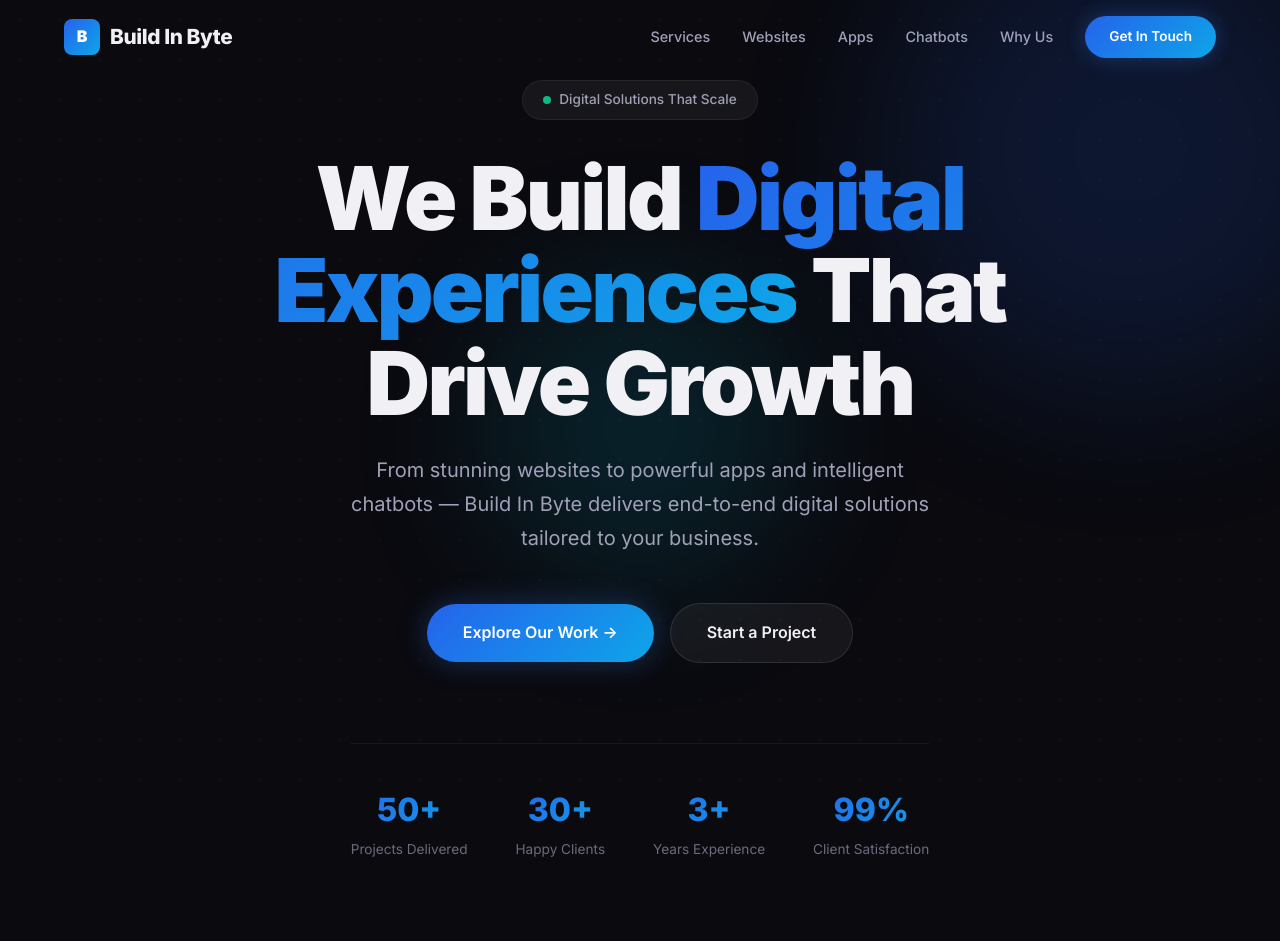
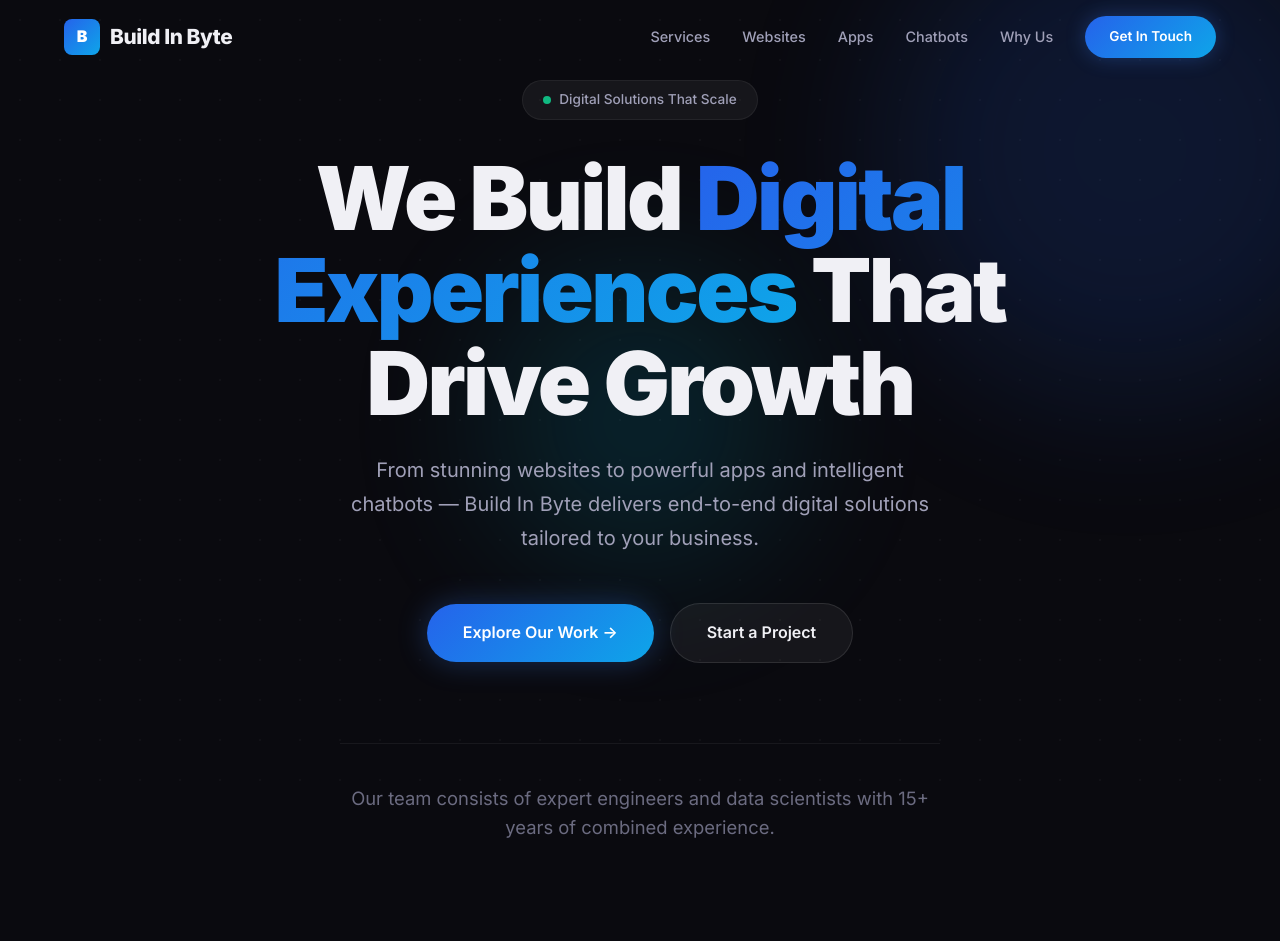
Before and after one commit to buildinbyte-dotcom/company-website, a Next.js app: page / in a window 1280 px wide. Shown: the top 941 px of the page. Built offline with nearby package versions, Linux system fonts and the light colour scheme.

Commit message:
feat: remove stats sections and add team experience statement

```diff
--- a/src/components/Hero.module.css
+++ b/src/components/Hero.module.css
@@ -153,42 +153,13 @@
   animation: float 12s ease-in-out infinite 4s;
 }
 
-/* Stats Bar */
-.statsBar {
-  display: flex;
-  gap: 48px;
+/* Team Text */
+.heroTeamText {
   margin-top: 80px;
   padding-top: 40px;
   border-top: 1px solid var(--border-subtle);
-  flex-wrap: wrap;
-  justify-content: center;
+  font-size: 1.15rem;
+  color: var(--text-muted);
+  max-width: 600px;
+  line-height: 1.6;
 }
-
-.stat {
-  text-align: center;
-}
-
-.statNumber {
-  font-size: 2rem;
-  font-weight: 800;
-  background: var(--gradient-primary);
-  -webkit-background-clip: text;
-  -webkit-text-fill-color: transparent;
-  background-clip: text;
-}
-
-.statLabel {
-  font-size: 0.85rem;
-  color: var(--text-muted);
-  margin-top: 4px;
-}
-
-@media (max-width: 768px) {
-  .statsBar {
-    gap: 24px;
-  }
-
-  .stat {
-    flex: 1 1 120px;
-  }
-}
--- a/src/components/Hero.tsx
+++ b/src/components/Hero.tsx
@@ -3,12 +3,7 @@
 import { motion } from "framer-motion";
 import styles from "./Hero.module.css";
 
-const stats = [
-  { number: "50+", label: "Projects Delivered" },
-  { number: "30+", label: "Happy Clients" },
-  { number: "3+", label: "Years Experience" },
-  { number: "99%", label: "Client Satisfaction" },
-];
+
 
 export default function Hero() {
   return (
@@ -68,17 +63,12 @@ export default function Hero() {
         </motion.div>
 
         <motion.div
-          className={styles.statsBar}
+          className={styles.heroTeamText}
           initial={{ opacity: 0, y: 30 }}
           animate={{ opacity: 1, y: 0 }}
           transition={{ duration: 0.7, delay: 0.5 }}
         >
-          {stats.map((stat) => (
-            <div key={stat.label} className={styles.stat}>
-              <div className={styles.statNumber}>{stat.number}</div>
-              <div className={styles.statLabel}>{stat.label}</div>
-            </div>
-          ))}
+          Our team consists of expert engineers and data scientists with 15+ years of combined experience.
         </motion.div>
       </div>
     </section>
--- a/src/components/WhyChooseUs.module.css
+++ b/src/components/WhyChooseUs.module.css
@@ -8,50 +8,7 @@
   margin-bottom: 64px;
 }
 
-.grid {
-  display: grid;
-  grid-template-columns: repeat(4, 1fr);
-  gap: 24px;
-  max-width: var(--container-width);
-  margin: 0 auto;
-  padding: var(--container-padding);
-  margin-bottom: 64px;
-}
 
-.statCard {
-  padding: 32px 24px;
-  background: var(--bg-glass);
-  border: 1px solid var(--border-subtle);
-  border-radius: var(--radius-lg);
-  text-align: center;
-  transition: all var(--transition-base);
-}
-
-.statCard:hover {
-  transform: translateY(-4px);
-  border-color: var(--border-light);
-  box-shadow: var(--shadow-glow);
-}
-
-.statIcon {
-  font-size: 2rem;
-  margin-bottom: 12px;
-}
-
-.statNumber {
-  font-size: 2.2rem;
-  font-weight: 800;
-  background: var(--gradient-primary);
-  -webkit-background-clip: text;
-  -webkit-text-fill-color: transparent;
-  background-clip: text;
-  margin-bottom: 4px;
-}
-
-.statLabel {
-  font-size: 0.85rem;
-  color: var(--text-muted);
-}
 
 /* Tech Stack */
 .techSection {
@@ -143,19 +100,8 @@
 }
 
 @media (max-width: 968px) {
-  .grid {
-    grid-template-columns: repeat(2, 1fr);
-  }
-
   .expertiseRow {
     grid-template-columns: 1fr;
     max-width: 500px;
   }
 }
-
-@media (max-width: 640px) {
-  .grid {
-    grid-template-columns: 1fr;
-    max-width: 400px;
-  }
-}
--- a/src/components/WhyChooseUs.tsx
+++ b/src/components/WhyChooseUs.tsx
@@ -3,12 +3,7 @@
 import { motion } from "framer-motion";
 import styles from "./WhyChooseUs.module.css";
 
-const stats = [
-  { number: "50+", label: "Projects Launched" },
-  { number: "99%", label: "Client Satisfaction" },
-  { number: "2x", label: "Faster Delivery" },
-  { number: "100%", label: "Secure & Reliable" },
-];
+
 
 const techStack = [
   { name: "React / Next.js" },
@@ -82,24 +77,7 @@ export default function WhyChooseUs() {
         </motion.p>
       </div>
 
-      <motion.div
-        className={styles.grid}
-        variants={containerVariants}
-        initial="hidden"
-        whileInView="visible"
-        viewport={{ once: true, margin: "-80px" }}
-      >
-        {stats.map((stat) => (
-          <motion.div
-            key={stat.label}
-            className={styles.statCard}
-            variants={itemVariants}
-          >
-            <div className={styles.statNumber}>{stat.number}</div>
-            <div className={styles.statLabel}>{stat.label}</div>
-          </motion.div>
-        ))}
-      </motion.div>
+
 
       <motion.div
         className={styles.techSection}
```
